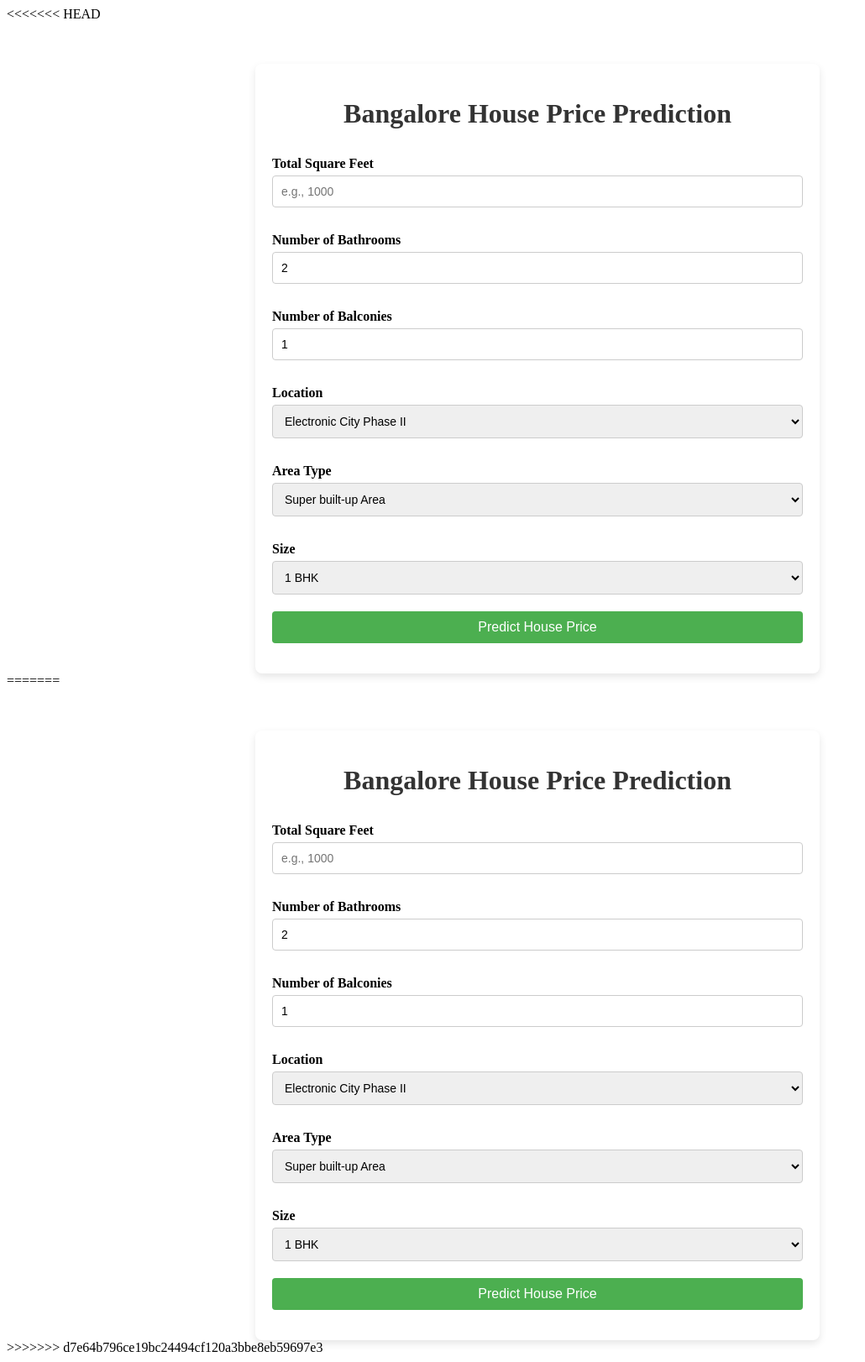
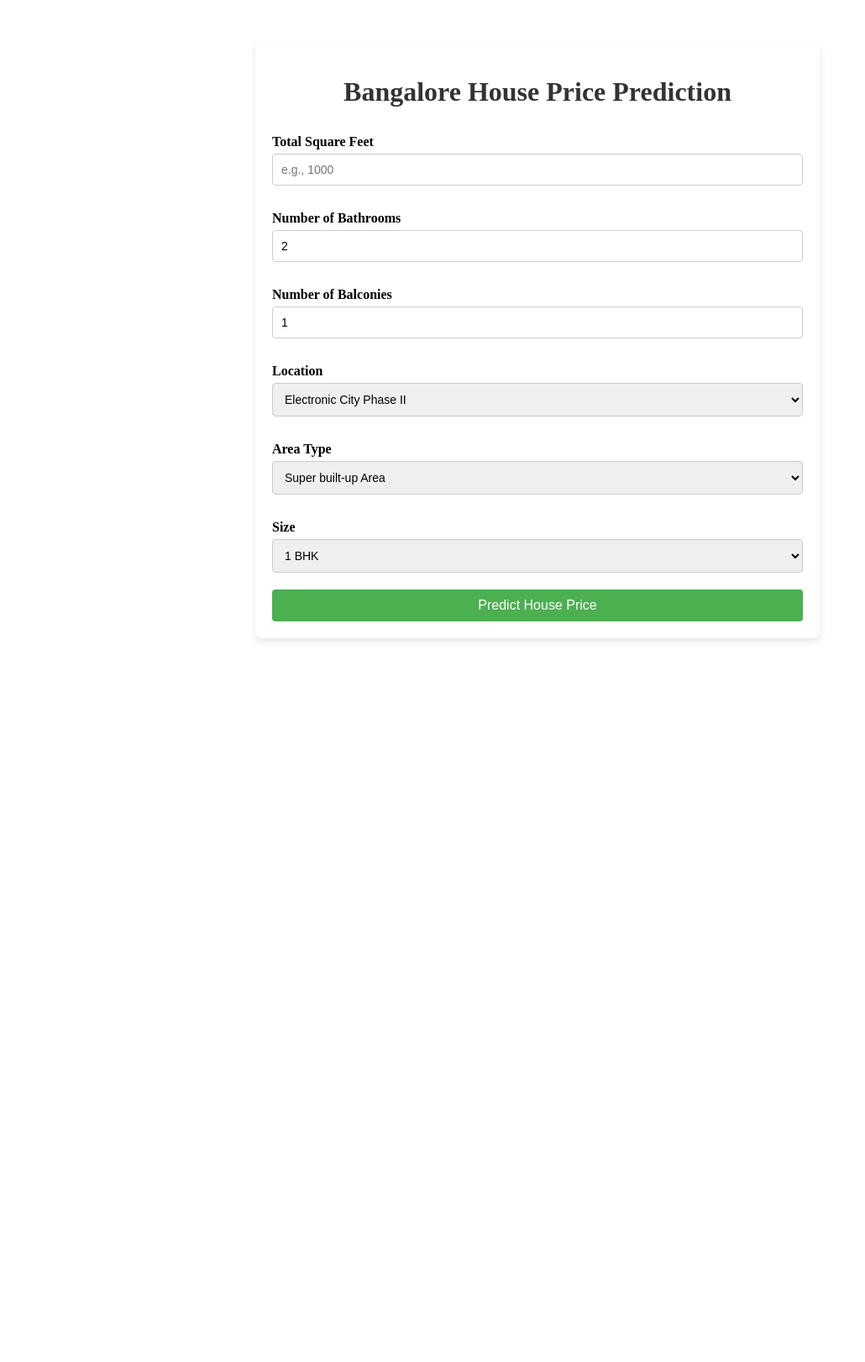
Before and after one commit to vaishali-sekar/AACSV, a FastAPI app: page / in a window 1280 px wide. Shown: the whole page at 84% size, without its empty margins (0-1030 px from the left). After the commit the page ends 764 px from the top, so only its background shows below. Run offline with FastAPI, Linux system fonts and the light colour scheme; parts of the project's set-up code (start-up, migrations or seed data) failed here and were passed over.

Commit message:
Update index.html

```diff
--- a/templates/index.html
+++ b/templates/index.html
@@ -1,4 +1,3 @@
-<<<<<<< HEAD
 <!DOCTYPE html>
 <html lang="en">
 <head>
@@ -59,65 +58,3 @@
     </div>
 </body>
 </html>
-=======
-<!DOCTYPE html>
-<html lang="en">
-<head>
-    <meta charset="UTF-8">
-    <meta name="viewport" content="width=device-width, initial-scale=1.0">
-    <title>Bangalore House Price Prediction</title>
-    <link rel="stylesheet" href="/static/style.css">
-</head>
-<body>
-    <div class="container">
-        <h1>Bangalore House Price Prediction</h1>
-        <form method="post" action="/predict">
-            <label for="total_sqft">Total Square Feet</label>
-            <input type="text" id="total_sqft" name="total_sqft" placeholder="e.g., 1000" required>
-
-            <label for="bathrooms">Number of Bathrooms</label>
-            <input type="number" id="bathrooms" name="bathrooms" min="1" max="10" value="2" required>
-
-            <label for="balcony">Number of Balconies</label>
-            <input type="number" id="balcony" name="balcony" min="0" max="10" value="1" required>
-
-            <label for="location">Location</label>
-            <select id="location" name="location">
-                <option value="Electronic City Phase II">Electronic City Phase II</option>
-                <option value="Whitefield">Whitefield</option>
-                <option value="HSR Layout">HSR Layout</option>
-                <option value="Indira Nagar">Indira Nagar</option>
-            </select>
-
-            <label for="area_type">Area Type</label>
-            <select id="area_type" name="area_type">
-                <option value="Super built-up Area">Super built-up Area</option>
-                <option value="Built-up Area">Built-up Area</option>
-                <option value="Plot Area">Plot Area</option>
-                <option value="Carpet Area">Carpet Area</option>
-            </select>
-
-            <label for="size">Size</label>
-            <select id="size" name="size">
-                <option value="1 BHK">1 BHK</option>
-                <option value="2 BHK">2 BHK</option>
-                <option value="3 BHK">3 BHK</option>
-                <option value="4 BHK">4 BHK</option>
-            </select>
-
-            <button type="submit">Predict House Price</button>
-        </form>
-
-        <!-- Display Prediction Result -->
-        {% if result %}
-            <h2>{{ result }}</h2>
-        {% endif %}
-
-        <!-- Display Errors -->
-        {% if error %}
-            <h3 style="color: red;">{{ error }}</h3>
-        {% endif %}
-    </div>
-</body>
-</html>
->>>>>>> d7e64b796ce19bc24494cf120a3bbe8eb59697e3
```
